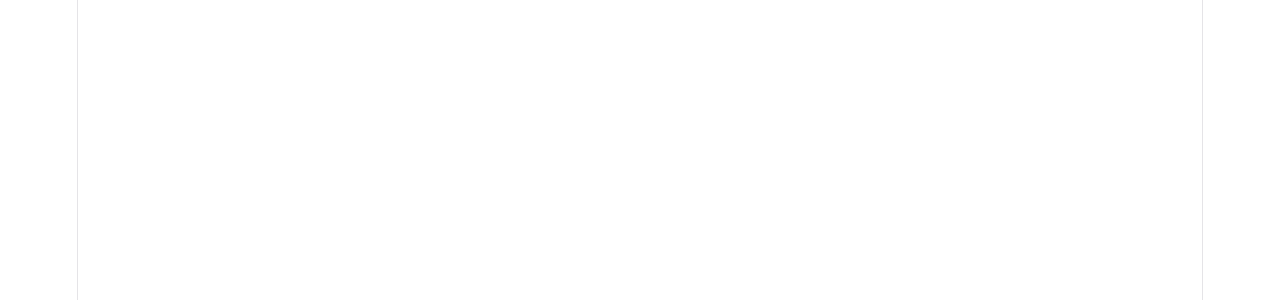
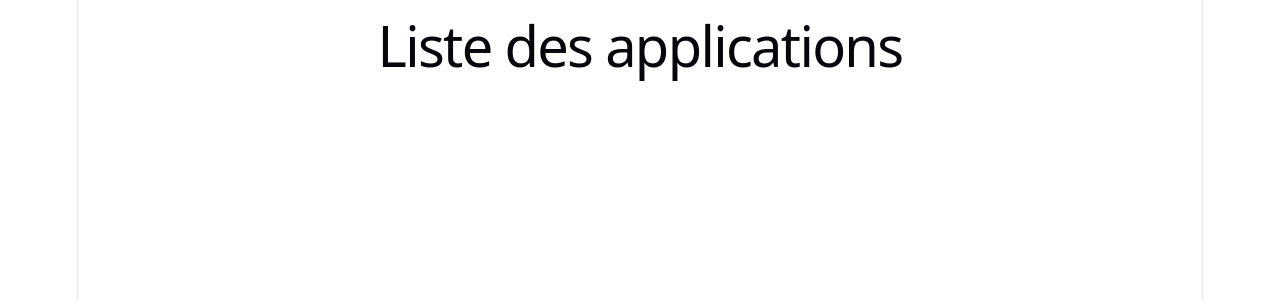
Before and after one commit to mirado447/keyra-dashboard, a React (Vite) app: page /applications in a window 1280 px wide. Shown: the top 300 px of the page. Built offline with nearby package versions, Linux system fonts and the light colour scheme; sample sign-in values are in the browser's storage.

Commit message:
feat: add  protected Route

```diff
--- a/src/App.jsx
+++ b/src/App.jsx
@@ -1,9 +1,25 @@
+import { Routes, Route } from 'react-router-dom';
+import LoginPage from './pages/LoginPage';
+import RegisterPage from './pages/RegisterPage';
+import ApplicationsPage from './pages/ApplicationsPage';
+import ProtectedRoute from './components/ProtectedRoute';
 import './App.css'
 
 function App() {
 
   return (
-    <></>
+    <Routes>
+      <Route path='/register' element={<RegisterPage />} />
+      <Route path='/login' element={<LoginPage />} />
+      <Route
+        path='/applications'
+        element={
+          <ProtectedRoute>
+            <ApplicationsPage />
+          </ProtectedRoute>
+        }
+      />
+    </Routes>
   )
 }
 
--- /dev/null
+++ b/src/components/ProtectedRoute.jsx
@@ -0,0 +1,13 @@
+import { Navigate } from "react-router-dom";
+import { useAuth } from "../context/AuthContext";
+
+function ProtectedRoute({children}) {
+    const { token } = useAuth();
+
+    if ( !token ) {
+        return <Navigate to="/login" />
+    }
+    return children;
+}
+
+export default ProtectedRoute;
--- /dev/null
+++ b/src/pages/ApplicationsPage.jsx
@@ -0,0 +1,6 @@
+
+function ApplicationsPage() {
+    return <h1>Liste des applications</h1>
+}
+
+export default ApplicationsPage;
```
